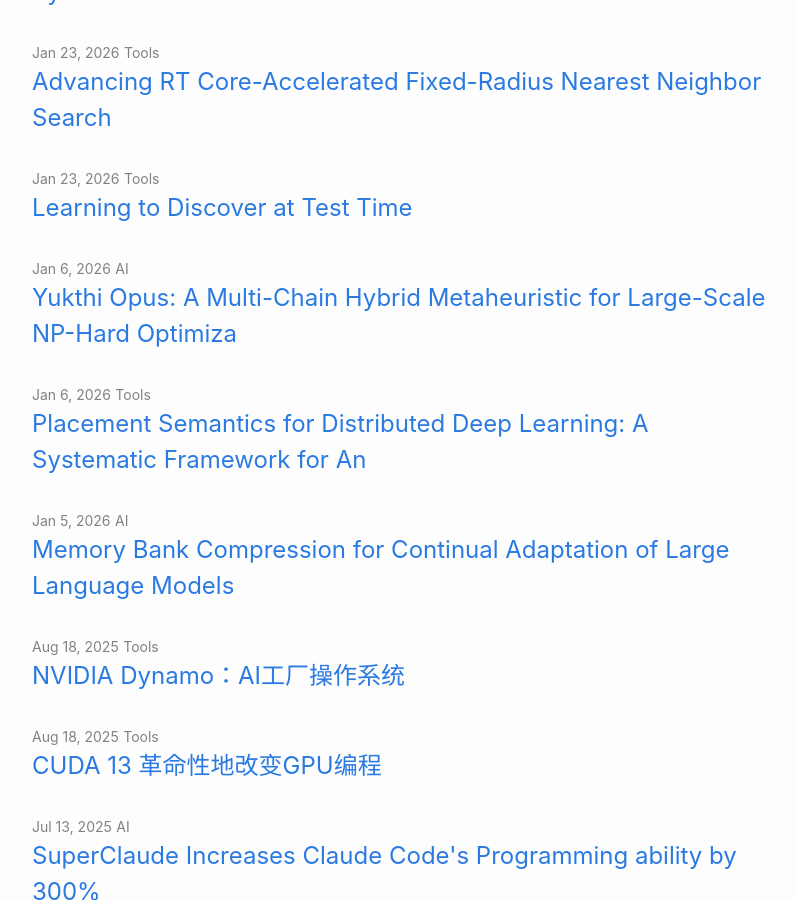
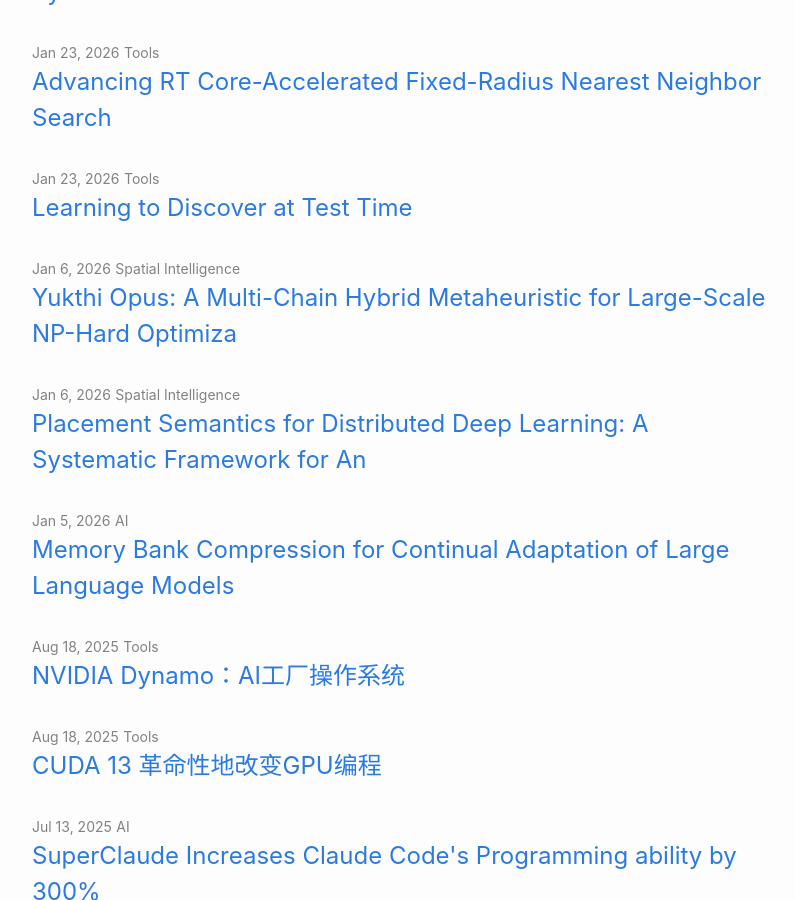
Before and after one commit to hengshan/hengshan.github.io, a Jekyll site: the page built from index.markdown, in a window 1280 px wide and 900 px high, scrolled down 326 px. Shown: the whole window, without its empty margins (238-1033 px from the left). Built offline with Jekyll 4.4.1, drawn with Linux system fonts in a browser that asks for light colours.

Commit message:
修复博客分类: 移动文章到 Spatial Intelligence，修复 category 映射 bug
- 修复 content_generator.py 中 _get_category_tag() 缺少 Spatial Intelligence 映射的 bug
- 移动 yukthi-opus 从 blog-ai-enterprise-data 到 blog-spatial-intelligence
- 移动 placement-semantics 从 blog-spatial-tool 到 blog-spatial-intelligence

Co-Authored-By: Claude Opus 4.5 <noreply@anthropic.com>

```diff
--- a/blog-spatial-tool/_posts/2026-01-06-placement-semantics-for-distri.markdown
+++ b/blog-spatial-intelligence/_posts/2026-01-06-placement-semantics-for-distri.markdown
@@ -2,7 +2,7 @@
 layout: post-wide
 title: "Placement Semantics for Distributed Deep Learning: A Systematic Framework for An"
 date: 2026-01-06 20:06:12 +0800
-category: Tools
+category: Spatial Intelligence
 author: Hank Li
 use_math: true
 source_url: https://arxiv.org/abs/2601.02311v1
--- a/blog-ai-enterprise-data/_posts/2026-01-06-yukthi-opus-a-multichain-hyb.markdown
+++ b/blog-spatial-intelligence/_posts/2026-01-06-yukthi-opus-a-multichain-hyb.markdown
@@ -2,7 +2,7 @@
 layout: post-wide
 title: "Yukthi Opus: A Multi-Chain Hybrid Metaheuristic for Large-Scale NP-Hard Optimiza"
 date: 2026-01-06 20:52:36 +0800
-category: AI
+category: Spatial Intelligence
 author: Hank Li
 use_math: true
 source_url: https://arxiv.org/abs/2601.01832v1
```
